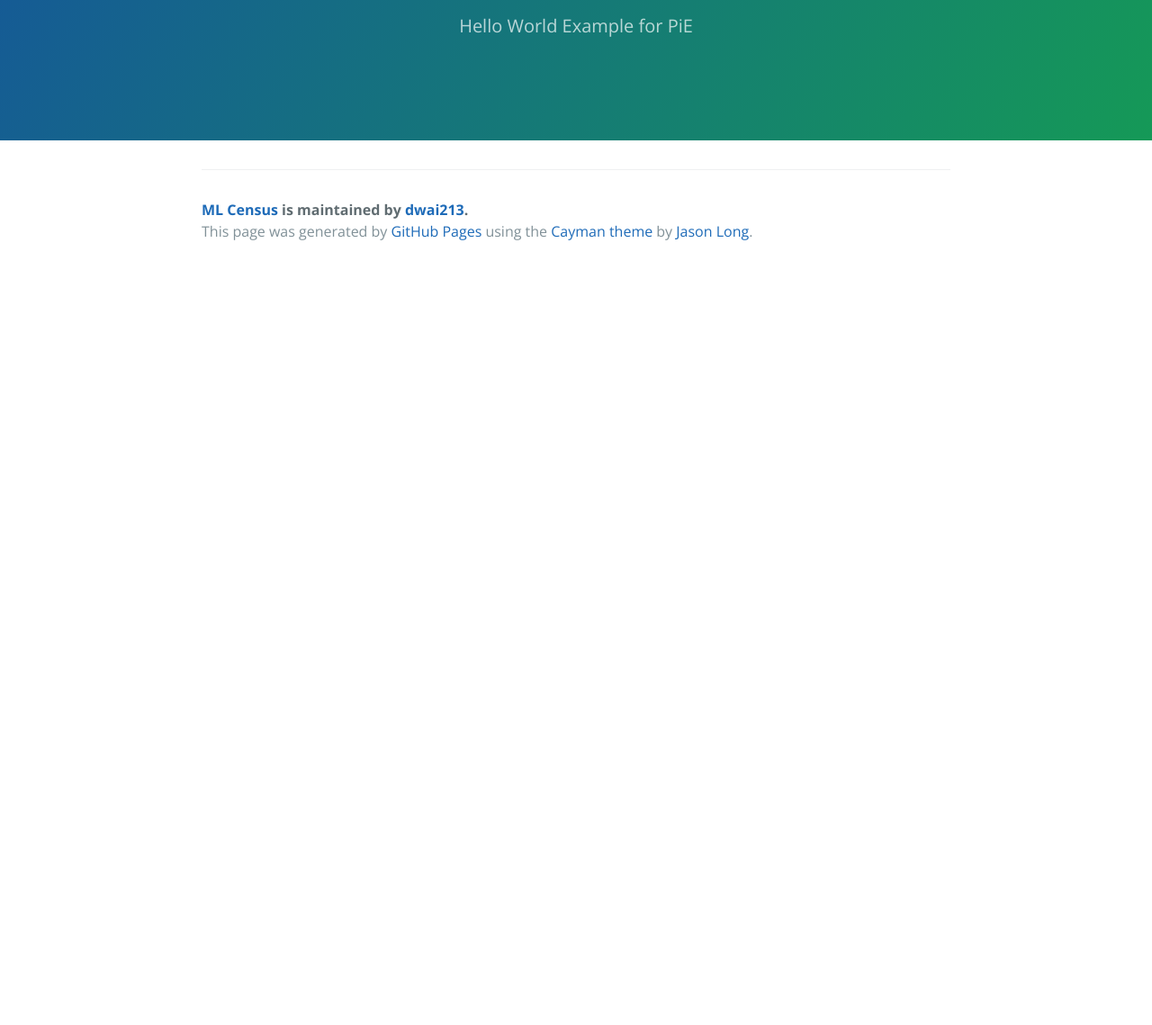
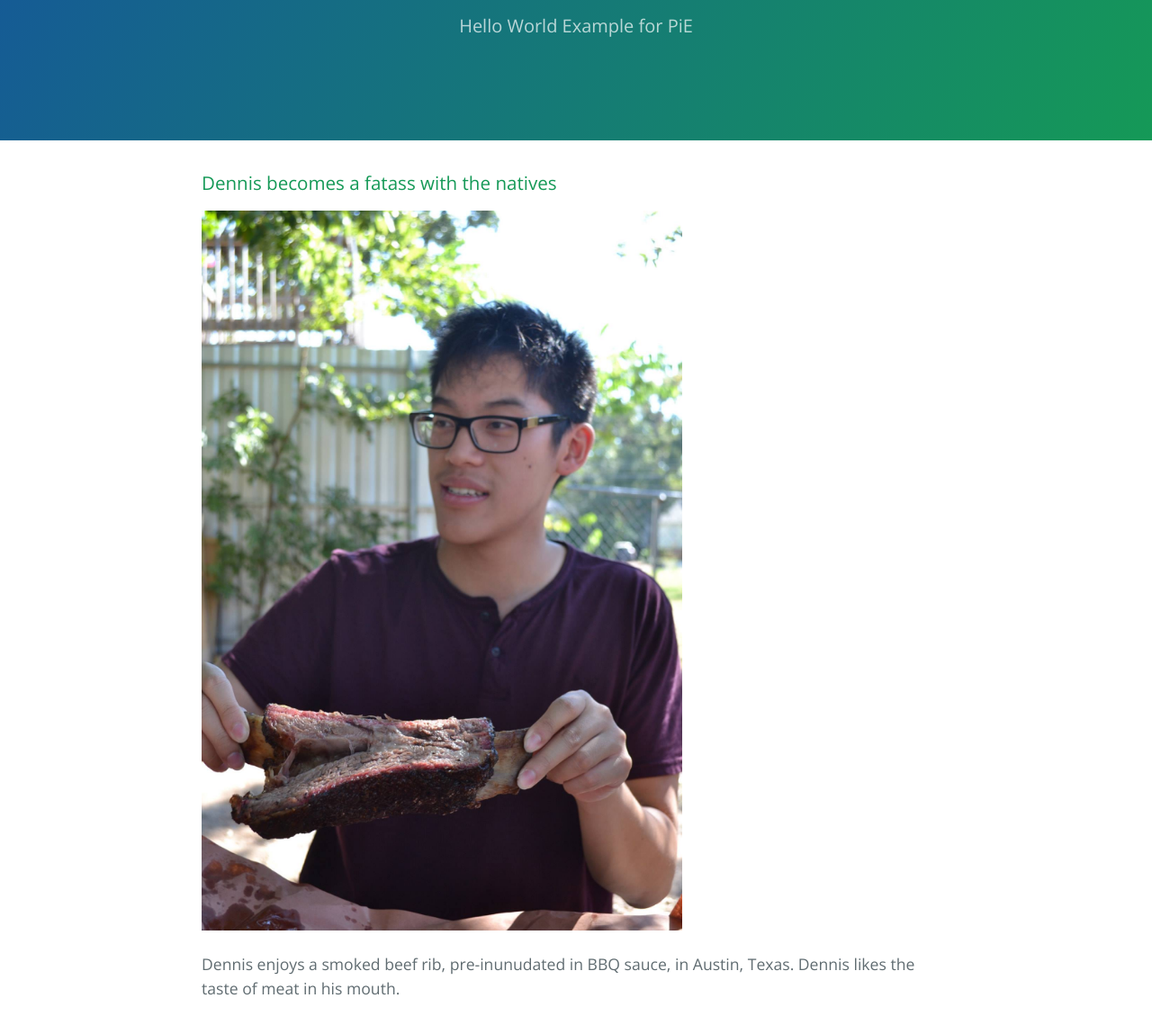
Before and after one commit to dwai213/ML_census, a plain HTML site: page index.html in a window 1280 px wide. Shown: the part 161-1300 px from the top of the page at 90% size. Before the commit the page ends 800 px from the top, so only its background shows below. Drawn offline with nearby package versions, Linux system fonts and the light colour scheme.

Commit message:
Added image and caption for Dennis's meal

```diff
--- a/index.html
+++ b/index.html
@@ -19,7 +19,11 @@
     </section>
 
     <section class="main-content">
+      <h3>
+<a id="welcome-to-github-pages" class="anchor" href="#welcome-to-github-pages" aria-hidden="true"><span class="octicon octicon-link"></span></a>Dennis becomes a fatass with the natives</h3>
 
+<img src="meat.jpg" alt="meat" style="width:534px;height:800px;">
+<p> Dennis enjoys a smoked beef rib, pre-inunudated in BBQ sauce, in Austin, Texas. Dennis likes the taste of meat in his mouth.</p>
 
       <footer class="site-footer">
         <span class="site-footer-owner"><a href="https://github.com/dwai213/ML_census">ML Census</a> is maintained by <a href="https://github.com/dwai213">dwai213</a>.</span>
```
